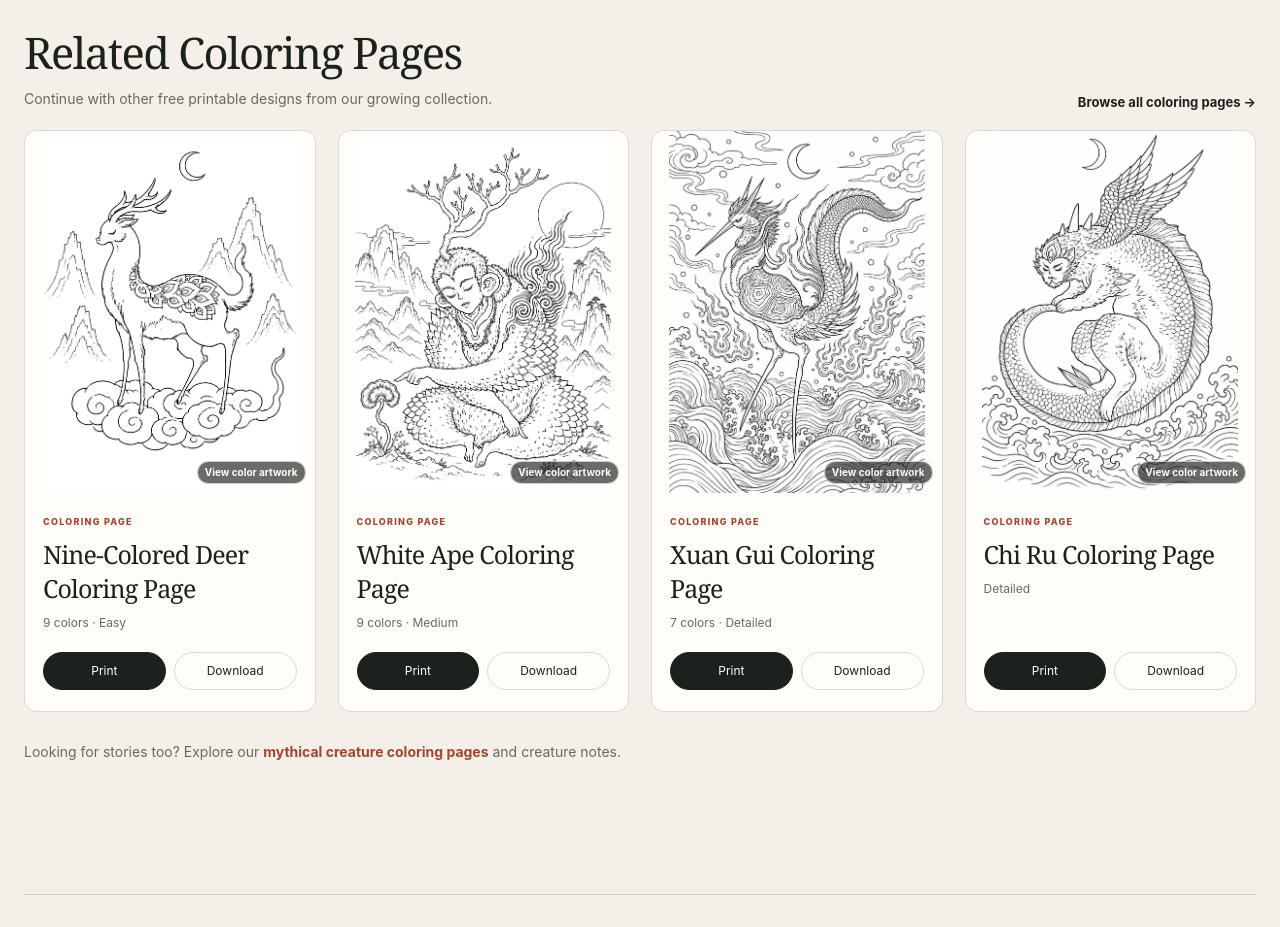
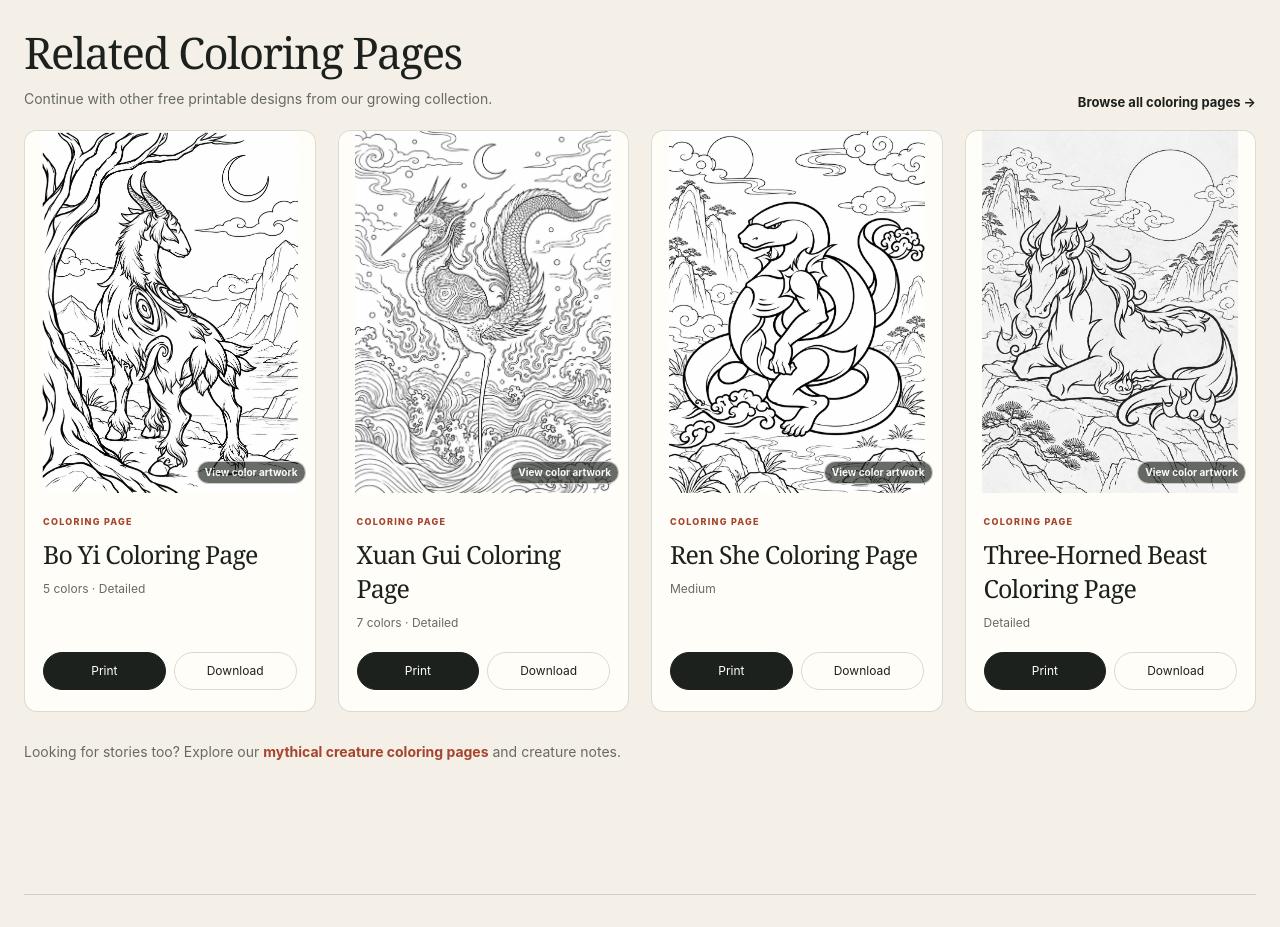
Before and after one commit to rakezhou2020/mythcoloring, a Next.js app: page /creatures/armadillo/ in a window 1280 px wide. Shown: the part 3420-4347 px from the top of the page. Built offline with nearby package versions, Linux system fonts and the light colour scheme.

Commit message:
Randomize related coloring page recommendations

```diff
--- a/app/creatures/[slug]/page.tsx
+++ b/app/creatures/[slug]/page.tsx
@@ -117,9 +117,9 @@ export default async function Page({ params }: Props) {
   const printablePages = publishedColoringPages.filter(
     (p) => p.creatureSlug === slug,
   );
-  const relatedPages = publishedColoringPages
-    .filter((p) => p.creatureSlug !== slug)
-    .slice(0, 4);
+  const relatedPages = publishedColoringPages.filter(
+    (p) => p.creatureSlug !== slug,
+  );
   const primaryPage = printablePages[0];
   const finishedArtwork = primaryPage?.finishedImage ?? c.heroImage;
   const pageUrl = siteUrl + "/creatures/" + slug + "/";
@@ -255,7 +255,7 @@ export default async function Page({ params }: Props) {
             Browse all coloring pages →
           </Link>
         </div>
-        {relatedPages.length > 0 ? <ColoringGrid items={relatedPages} /> : <p className="catalog-note">More coloring pages are being prepared.</p>}
+        {relatedPages.length > 0 ? <ColoringGrid items={relatedPages} randomize limit={4} /> : <p className="catalog-note">More coloring pages are being prepared.</p>}
         <p className="hub-link">
           Looking for stories too? Explore our <Link href="/creatures/">mythical creature coloring pages</Link> and creature notes.
         </p>
--- a/components/coloring-grid.tsx
+++ b/components/coloring-grid.tsx
@@ -1,9 +1,36 @@
 "use client";
-import { useRef, useState } from "react";
+import { useEffect, useRef, useState } from "react";
 import type { ColoringPage } from "../data/types";
 import { Artwork } from "./artwork";
 import { ZoomArtwork } from "./zoom-artwork";
-export function ColoringGrid({ items }: { items: ColoringPage[] }) {
+type ColoringGridProps = {
+  items: ColoringPage[];
+  randomize?: boolean;
+  limit?: number;
+};
+
+function shuffledItems(items: ColoringPage[], limit?: number) {
+  const shuffled = [...items];
+  for (let index = shuffled.length - 1; index > 0; index -= 1) {
+    const randomIndex = Math.floor(Math.random() * (index + 1));
+    [shuffled[index], shuffled[randomIndex]] = [
+      shuffled[randomIndex],
+      shuffled[index],
+    ];
+  }
+  return typeof limit === "number" ? shuffled.slice(0, limit) : shuffled;
+}
+
+export function ColoringGrid({ items, randomize = false, limit }: ColoringGridProps) {
+  const [displayedItems, setDisplayedItems] = useState(() =>
+    typeof limit === "number" ? items.slice(0, limit) : items,
+  );
+
+  useEffect(() => {
+    setDisplayedItems(
+      randomize ? shuffledItems(items, limit) : typeof limit === "number" ? items.slice(0, limit) : items,
+    );
+  }, [items, limit, randomize]);
   const dialog = useRef<HTMLDialogElement>(null);
   const [selected, setSelected] = useState<ColoringPage | null>(null);
   const [view, setView] = useState<"lineArtImage" | "colorGuideImage" | "finishedImage">("lineArtImage");
@@ -22,7 +49,7 @@ export function ColoringGrid({ items }: { items: ColoringPage[] }) {
   return (
     <>
       <div className="coloring-grid">
-        {items.map((item) => (
+        {displayedItems.map((item) => (
           <article className="coloring-card" id={item.slug} key={item.id}>
             <button
               className="preview-button"
```
